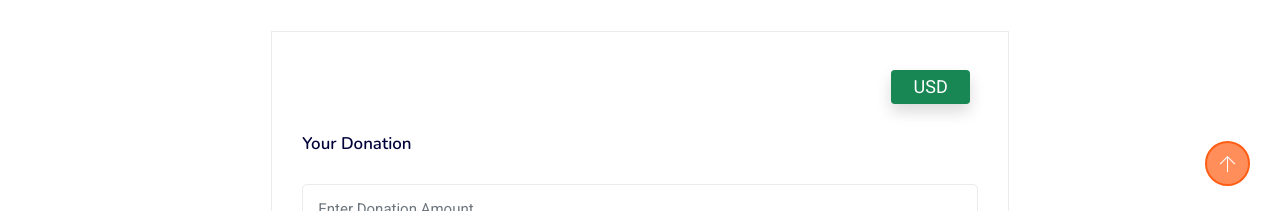
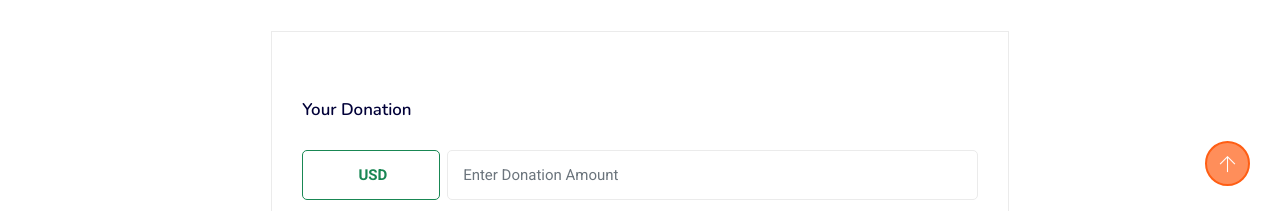
Before and after one commit to FaisalEganow/abrahamLincoln, a Next.js app: page /donate in a window 1280 px wide. Shown: the part 589-800 px from the top of the page. Built offline with nearby package versions, Linux system fonts and the light colour scheme; no server answers.

Commit message:
pushing side currency

```diff
--- a/components/DonateSection/DonateSection.js
+++ b/components/DonateSection/DonateSection.js
@@ -154,13 +154,15 @@ const DonateSection = () => {
                                 <div className="wpo-donations-amount">
 
                                     <div className='d-flex p-2 gap-2 bg-white mb-4 justify-content-end'>
-                                        <button type='button' className={`px-4 py-1 rounded border-0 outline-0 text-secondary  ${currency == 'USD' ? 'bg-success text-white shadow' : ''}`} onClick={() => changeCurrency('USD')}>USD</button>
+                                        {/* <button type='button' className={`px-4 py-1 rounded border-0 outline-0 text-secondary  ${currency == 'USD' ? 'bg-success text-white shadow' : ''}`} onClick={() => changeCurrency('USD')}>USD</button> */}
                                         {/* <button type='button' className={`px-4 py-1 rounded border-0 outline-0 text-secondary ${currency == 'GHS' ? 'bg-success text-white  shadow' : ''}`} onClick={() => changeCurrency('GHS')}>GHS</button> */}
                                     </div>
 
                                     <h2>Your Donation</h2>
-                                    <input className="form-control" type="text" required name="amount" id="text"
-                                        placeholder="Enter Donation Amount" value={formData.amount} onChange={handleInputChange} />
+                                    <div className='d-flex gap-2'>
+                                        <input className="border-success bg-white fw-bold text-success w-25 text-center form-control" type="text" disabled id="text" value={'USD'} />
+                                        <input className="form-control" type="text" required name="amount" id="text"placeholder="Enter Donation Amount" value={formData.amount} onChange={handleInputChange} />
+                                    </div>
                                 </div>
                                 <div className="wpo-donations-details">
                                     <h2>Details</h2>
```
